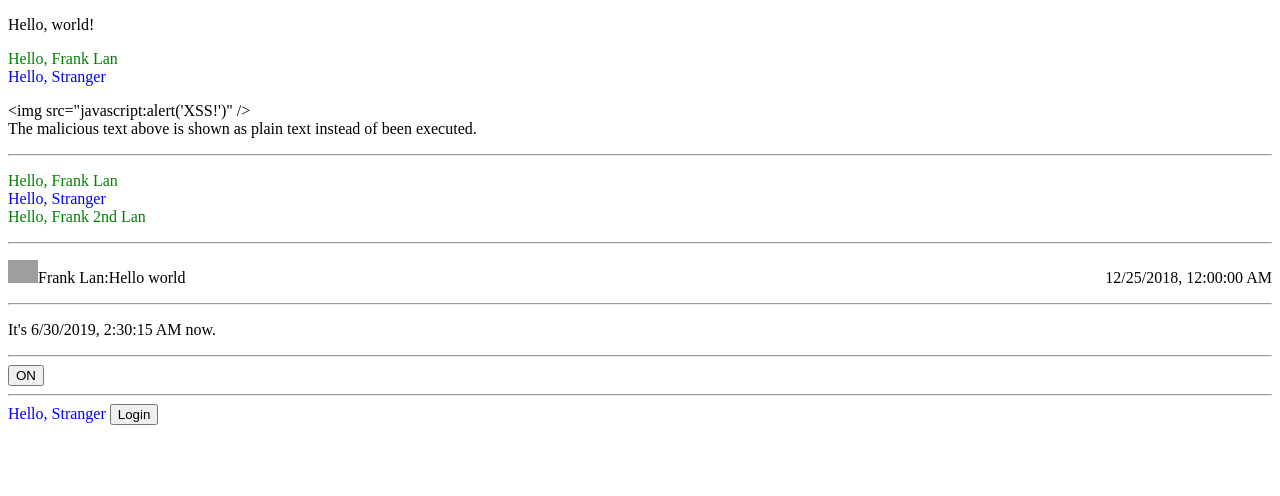
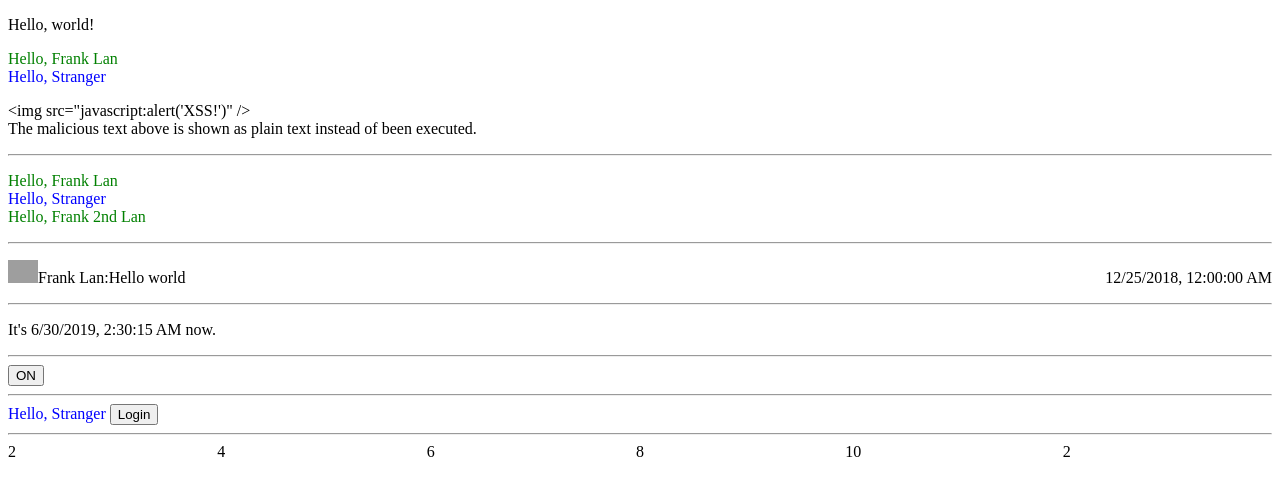
Before and after one commit to tlan16/learn-react, a React app: page / in a window 1280 px wide. Shown: the top 496 px of the page. Built offline with nearby package versions, Linux system fonts and the light colour scheme; grey boxes are pictures that could not be loaded; the HTML template or start-up script is replaced by a standard one.

Commit message:
finished `Lists and Keys`

```diff
--- a/src/app.jsx
+++ b/src/app.jsx
@@ -5,6 +5,7 @@ import {Comment} from './components/Comment'
 import {Clock} from './components/Clock'
 import {Toggle} from './components/Toggle'
 import { LoginControl } from './components/LoginControl'
+import { NumberList } from './components/NumberList';
 
 const { REACT_ROOT_DIV_ID } = process.env
 
@@ -54,6 +55,8 @@ const app = () => {
         <Toggle/>
         <hr/>
         <LoginControl/>
+        <hr/>
+        <NumberList numbers={[1, 2, 3, 4, 5, 1]}/>
       </span>
     ),
     document.getElementById(REACT_ROOT_DIV_ID),
--- /dev/null
+++ b/src/components/ListItem.js
@@ -0,0 +1,11 @@
+import React from 'react'
+
+const ListItem = props => (
+  <span
+    style={{flexGrow: 1}}
+  >{props.value}</span>
+)
+
+export {
+  ListItem,
+}
--- /dev/null
+++ b/src/components/NumberList.js
@@ -0,0 +1,35 @@
+import React from 'react'
+import { ListItem } from './ListItem'
+
+
+const generateList = arrayOfInt => {
+  const list = []
+
+  arrayOfInt.forEach(
+    (value, index) => {
+      list.push(
+        <ListItem
+          key={index}
+          value={value}
+        />
+      )
+    }
+  )
+
+  return list
+}
+
+const NumberList = props => (
+  <span style={{display: 'flex'}}>
+    {
+      generateList(
+        props.numbers
+          .map(anInt => anInt * 2)
+      )
+    }
+  </span>
+)
+
+export {
+  NumberList,
+}
```
